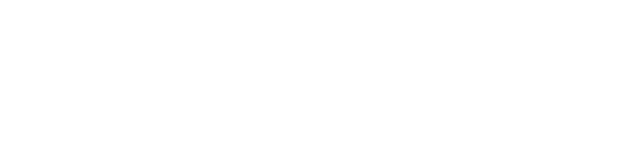
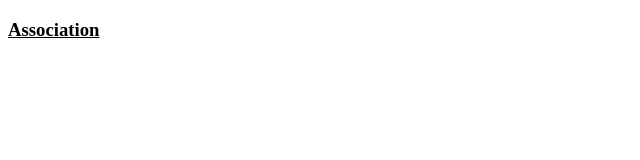
Before and after one commit to pierredamien32/git-mon-cv, a plain HTML site: page index.html in a window 1280 px wide. Shown: the whole page, without its empty margins (0-640 px from the left). Drawn offline with Linux system fonts and the light colour scheme.

Commit message:
Mise en place de la section associations

```diff
--- a/index.html
+++ b/index.html
@@ -8,6 +8,7 @@
     <title>Document</title>
 </head>
 <body>
+    <u><h3>Association</h3></u>
 
 </body>
 </html>
```
